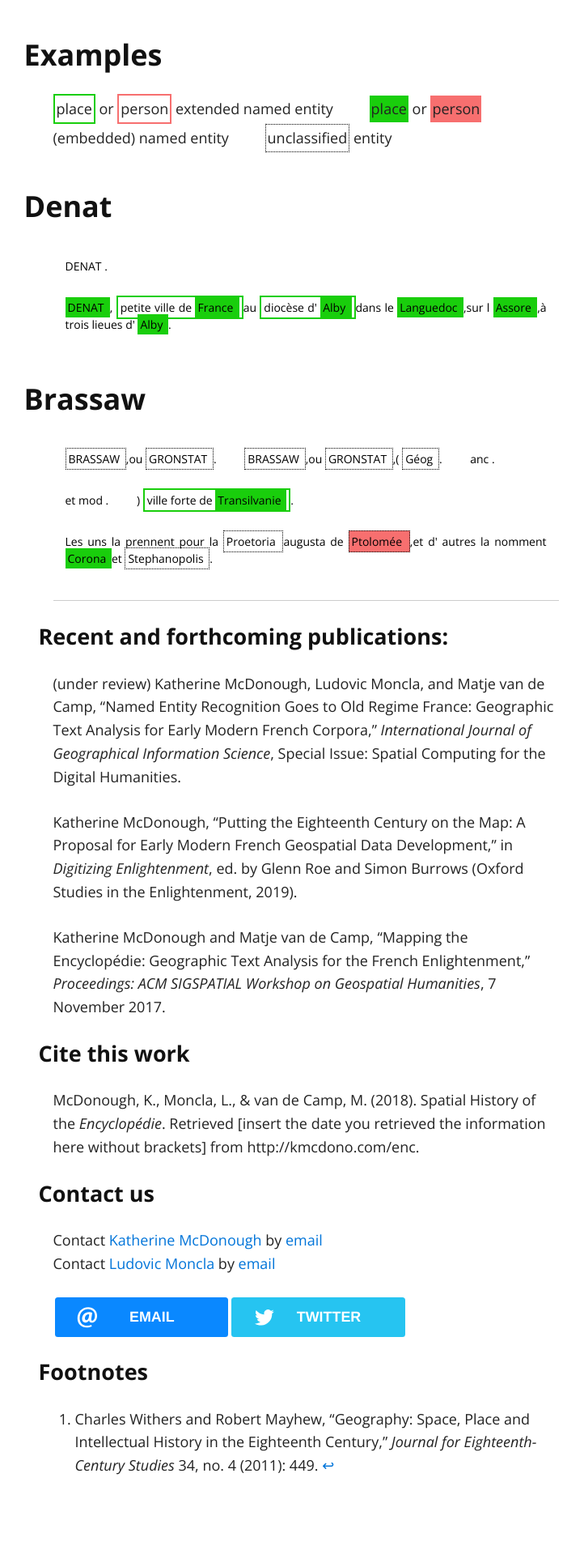
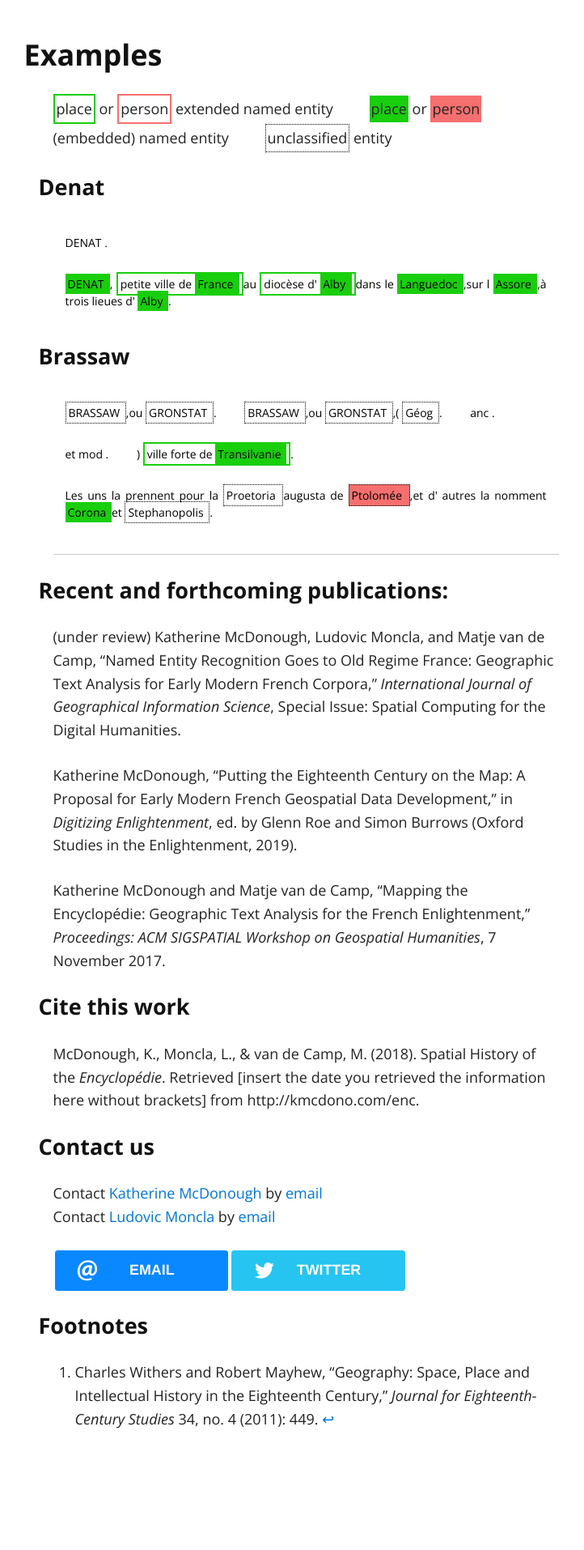
Before and after one commit to kmcdono2/enc, a Jekyll site: the page built from index.md, in a window 1280 px wide. Shown: the part 2265-4179 px from the top of the page at 81% size, without its empty margins (262-984 px from the left). Built offline with Jekyll 4.4.1, drawn with Linux system fonts in a browser that asks for light colours; nearby versions of some CDN libraries; our own code applies the rules of GitHub Pages for plain Markdown files; after the commit the page ends 4121 px from its top, so only the background shows below that.

```diff
--- a/_includes/examples2.html
+++ b/_includes/examples2.html
@@ -7,7 +7,7 @@ type="ene_pers">person</span> extended named entity</span>
 <span><span type="unk">unclassified</span> entity</span></span></p>
 
 
-	<h3>Denat</h3>
+	<h4>Denat</h4>
 
 		<p>
 		<c>
@@ -94,7 +94,7 @@ type="ene_pers">person</span> extended named entity</span>
 		</location></rs> .</c>
 		</p>
 
-		<h3>Brassaw</h3>
+		<h4>Brassaw</h4>
 
 		<p>
 		<c>
```
